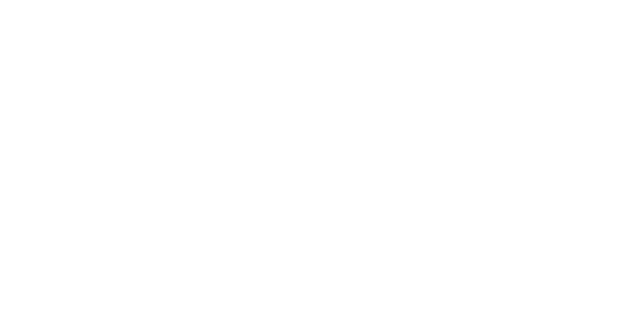
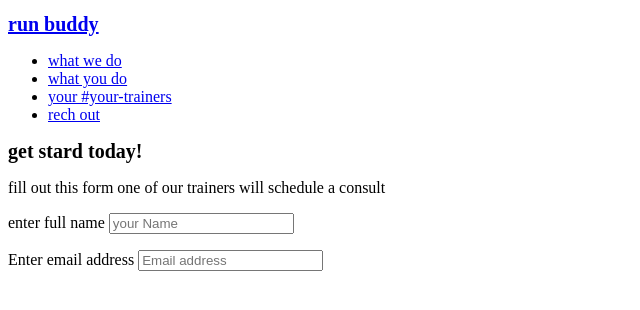
Before and after one commit to rafiqnasrat/run-buddy, a plain HTML site: page index.html in a window 1280 px wide. Shown: the whole page, without its empty margins (0-640 px from the left). Drawn offline with Linux system fonts and the light colour scheme.

Commit message:
css.stayl

```diff
--- a/index.html
+++ b/index.html
@@ -1,14 +1,55 @@
 <!DOCTYPE html>
 <html lang="en">
     <head>
+
+        <link rel="stylesheet" href="style.css" />
+
         <meta charset="utf-8" />
-        <title>run buddy
+        <title>run buddy </title>
+    </head>
         <body>
-            <h1>run buddy</h1>
-what we do
-<h2>i want</h2>
-<p>wher is my webpage</p>
+            <header><h1>
+                <a href="run-buddy">run buddy</a>
+            </h1>
+
+                <nav><ul>
+                    <li>
+                        <a href="#what-we-do">what we do</a>
+                    </li>
+                    <li>
+                        <a href="#what-you-do">what you do</a>
+
+                    </li>
+
+                    <li>
+                        <a href="#your-trainers">your #your-trainers</a>
+
+                    </li>
+                    <li>
+                        <a href="#reach-out">rech out</a>
+                    </li>
+                </ul>
+            </nav>
+            </header>
+            <h1>
+                get stard today!
+            </h1>
+            <p>fill out this form one of our trainers will schedule a consult</p>
+            <form>
+
+             <p>enter full name
+                <input type="text" placeholder="your Name">
+             </p>
+             <p>Enter email address
+                <input type="text" placeholder="Email address"
+             </p>
+
+            </form>
+
+
+
+
         </body>
-        </title>
-    </head>
+
+
 </html>
--- /dev/null
+++ b/style.css
@@ -0,0 +1,3 @@
+h1{
+    font-size: 20px;
+}
```
